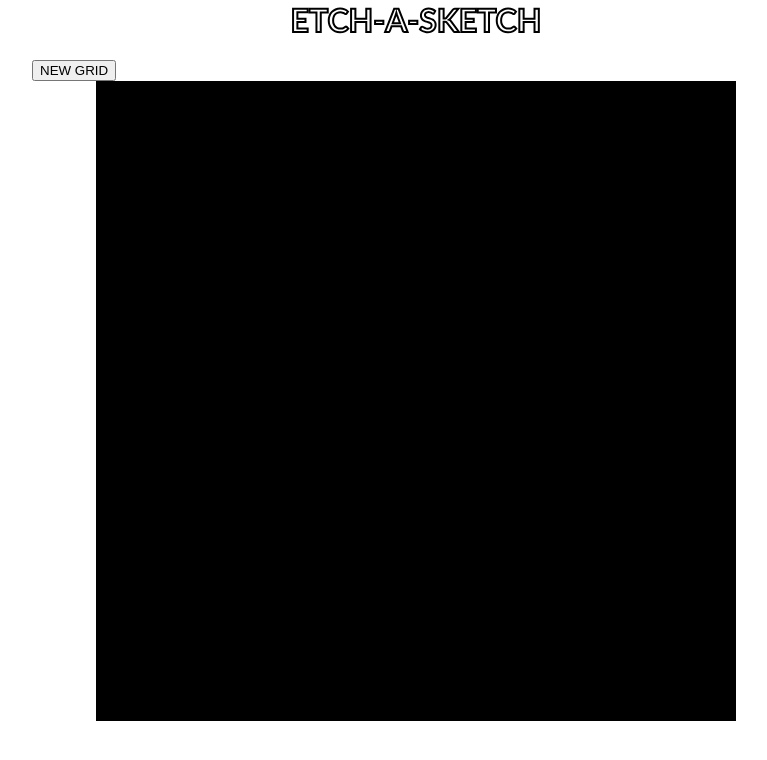
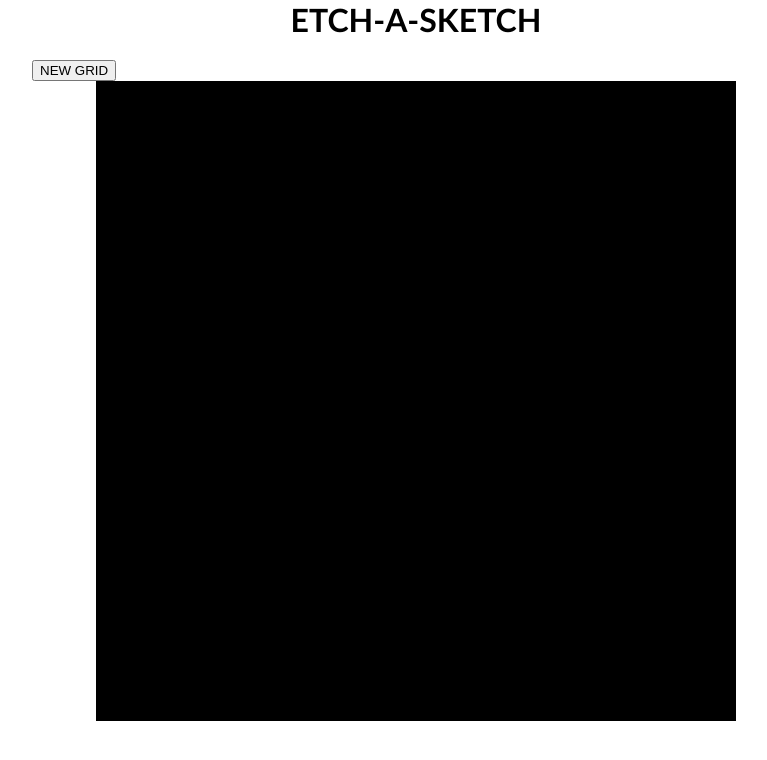
Before and after one commit to LukeBusfield/Etch-a-Sketch, a plain HTML site: page index.html in a window 1280 px wide. Shown: the whole page, without its empty margins (224-991 px from the left). Drawn offline with Linux system fonts and the light colour scheme.

Commit message:
heading font re-improved.

```diff
--- a/style.css
+++ b/style.css
@@ -1,7 +1,6 @@
 h1{
-    color: white;
+    color: black;
     margin-top: 0px;
-    -webkit-text-stroke: 2px black;
     text-align: center;
     font-family:'Gill Sans', 'Gill Sans MT', Calibri, 'Trebuchet MS', sans-serif
 }
```
